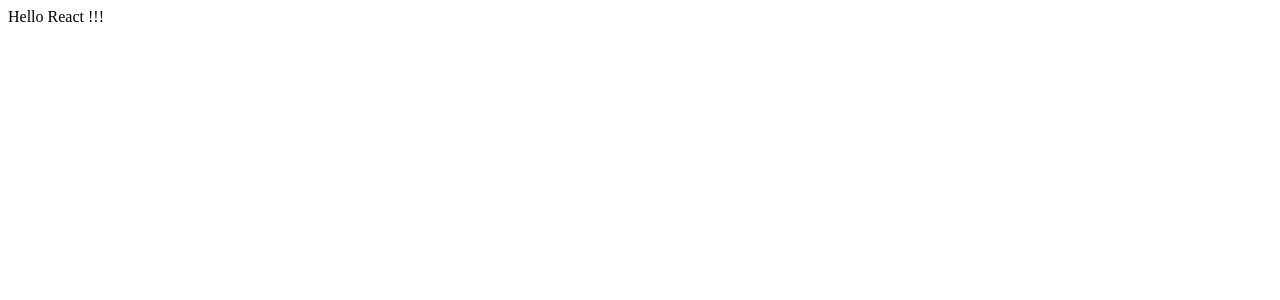
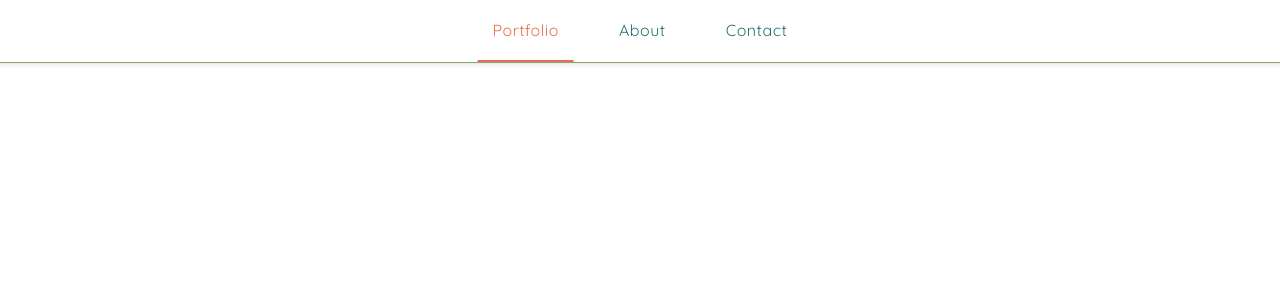
Before and after one commit to NatanSzymczak/portfolio-react, a React app: page / in a window 1280 px wide. Shown: the top 300 px of the page. Built offline with nearby package versions, Linux system fonts and the light colour scheme.

Commit message:
Style the navigation elements

```diff
--- a/package.json
+++ b/package.json
@@ -16,11 +16,16 @@
     "@babel/preset-env": "^7.1.0",
     "@babel/preset-react": "^7.0.0",
     "babel-loader": "^8.2.2",
+    "css-loader": "^5.2.4",
     "html-webpack-plugin": "^5.3.1",
+    "less": "^4.1.1",
+    "less-loader": "^8.1.1",
+    "style-loader": "^2.0.0",
     "webpack": "^5.36.2",
     "webpack-cli": "^4.6.0"
   },
   "dependencies": {
+    "classnames": "^2.3.1",
     "react": "^17.0.2",
     "react-dom": "^17.0.2",
     "webpack-dev-server": "^3.11.2"
--- /dev/null
+++ b/src/containers/App/App.js
@@ -0,0 +1,13 @@
+import React, {Component} from 'react';
+import Header from '../Header/Header';
+import './styles/reset.less';
+
+export default class App extends Component {
+   render() {
+      return (
+         <div>
+            <Header />
+         </div>
+      );
+   }
+}
--- /dev/null
+++ b/src/containers/App/styles/reset.less
@@ -0,0 +1,75 @@
+/**
+ * Global Reset of all HTML Elements
+ *
+ * Resetting all of our HTML Elements ensures a smoother
+ * visual transition between browsers. If you don't believe me,
+ * try temporarily commenting out this block of code, then go
+ * and look at Mozilla versus Safari, both good browsers with
+ * a good implementation of CSS. The thing is, all browser CSS
+ * defaults are different and at the end of the day if visual
+ * consistency is what we're shooting for, then we need to
+ * make sure we're resetting all spacing elements.
+ *
+ */
+
+@import '../../../styles/variables.less';
+
+*, html, body {
+	border: 0;
+	font-family: @mainFont;
+  letter-spacing: @mainSpacing;
+  color: @mainTextColor;
+	line-height: 1.5;
+	margin: 0;
+	padding: 0;
+}
+
+div, span, object, iframe, img, table, caption, thead, tbody,
+tfoot, tr, tr, td, article, aside, canvas, details, figure, hgroup, menu,
+nav, footer, header, section, summary, mark, audio, video {
+  border: 0;
+  margin: 0;
+  padding: 0;
+}
+
+h1, h2, h3, h4, h5, h6, p, blockquote, pre, a, abbr, address, cit, code,
+del, dfn, em, ins, q, samp, small, strong, sub, sup, b, i, hr, dl, dt, dd,
+ol, ul, li, fieldset, legend, label {
+  border: 0;
+  font-size: 100%;
+  vertical-align: baseline;
+  margin: 0;
+  padding: 0;
+}
+
+article, aside, canvas, figure, figure img, figcaption, hgroup,
+footer, header, nav, section, audio, video {
+	display: block;
+}
+
+table {
+  border-collapse: separate;
+  border-spacing: 0;
+  caption, th, td {
+    text-align: left;
+    vertical-align: middle;
+  }
+}
+
+a img {
+  border: 0;
+}
+
+:focus {
+  outline: 0;
+}
+
+button {
+  padding: 0;
+  margin: 0;
+  border: none;
+  background: none;
+  cursor: pointer;
+  font-size: inherit;
+  color: currentColor;
+}
--- /dev/null
+++ b/src/containers/Header/Header.js
@@ -0,0 +1,17 @@
+import React, {Component} from 'react';
+import MenuButton from './components/MenuButton/MenuButton'
+import '../Header/styles/header.less'
+
+export default class Header extends Component {
+   render() {
+      return (
+         <div className="main-header">
+            <ul className="main-header-menu">
+               <MenuButton isActive={true} >Portfolio</MenuButton>
+               <MenuButton>About</MenuButton>
+               <MenuButton>Contact</MenuButton>
+            </ul>
+         </div>
+      );
+   }
+}
--- /dev/null
+++ b/src/containers/Header/components/MenuButton/MenuButton.js
@@ -0,0 +1,20 @@
+import React, {Component} from 'react';
+import classnames from 'classnames';
+import './styles/menuButton.less';
+
+export default class MenuButton extends Component {
+   render() {
+      const {isActive, children} = this.props;
+      const className = classnames('menu-button', {
+         'menu-button-active': isActive
+      });
+
+      return (
+         <li className = {className}>
+            <button>
+               {children}
+            </button>
+         </li>
+      );
+   }
+}
--- /dev/null
+++ b/src/containers/Header/components/MenuButton/styles/menuButton.less
@@ -0,0 +1,22 @@
+@import '../../../../../styles/variables.less';
+
+.menu-button {
+   font-family: @mainFont;
+   color: @mainTextColor;
+   letter-spacing: @mainSpacing;
+   display: inline-block;
+   padding: 18px 15px;
+   margin: 0 15px;
+   transition: border-bottom @animationFastTime ease-in-out, color @animationSlowTime ease-in-out;
+   border-bottom: 2px solid transparent;
+
+   &:hover {
+      border-bottom: 2px solid @activeTextColor;
+      color: @activeTextColor;
+   }
+
+   &-active {
+      border-bottom: 2px solid @activeTextColor;
+      color: @activeTextColor;
+   }
+}
--- /dev/null
+++ b/src/containers/Header/styles/header.less
@@ -0,0 +1,15 @@
+@import '../../../styles/variables.less';
+
+.main-header {
+   border-bottom: 1px solid @mainBorderColor;
+   box-shadow: @mainBoxShadow;
+   height: 62px;
+   position: relative;
+
+   &-menu {
+      position: absolute;
+      left: 50%;
+      transform: translateX(-50%);
+      top: 0;
+   }
+}
--- a/src/index.html
+++ b/src/index.html
@@ -5,6 +5,8 @@
    <meta http-equiv="X-UA-Compatible" content="IE=edge">
    <meta name="viewport" content="width=device-width, initial-scale=1.0">
    <title>Natan</title>
+   <link rel="preconnect" href="https://fonts.gstatic.com">
+   <link href="https://fonts.googleapis.com/css2?family=Quicksand:wght@300;400;500;600;700&display=swap" rel="stylesheet">
 </head>
 <body>
    <div id="app"></div>
--- a/src/index.js
+++ b/src/index.js
@@ -1,8 +1,6 @@
 import React from 'react';
 import ReactDOM from 'react-dom';
+import App from './containers/App/App';
 
-const Index = () => {
-   return <div>Hello React !!!</div>
-}
 
-ReactDOM.render(<Index/>, document.getElementById("app"));
+ReactDOM.render(<App/>, document.getElementById("app"));
--- /dev/null
+++ b/src/styles/variables.less
@@ -0,0 +1,13 @@
+/*-------Fonts-------*/
+@mainFont: 'Quicksand', sans-serif;
+@mainTextColor: #287271;
+@activeTextColor: #E76F51;
+@mainSpacing: 0.5px;
+
+/*-------Layouts-------*/
+@mainBorderColor: #8FA078;
+@mainBoxShadow: 0 0 4px 2px rgba(0,0,0,0.1);
+
+/*-------Animations-------*/
+@animationFastTime: 0.3s;
+@animationSlowTime: 0.7s;
--- a/webpack.config.js
+++ b/webpack.config.js
@@ -9,6 +9,25 @@ module.exports = {
             use: {
                loader: "babel-loader"
             }
+         },
+         {
+            test: /\.less$/i,
+            use: [
+               {
+                  loader: "style-loader",
+               },
+               {
+                  loader: "css-loader",
+               },
+               {
+                  loader: "less-loader",
+                  options: {
+                     lessOptions: {
+                        strictMath: true,
+                     },
+                  },
+               },
+            ],
          }
       ]
    },
```
Also changed, not shown: 1 other file (tests, documents, lock files or other folders).
